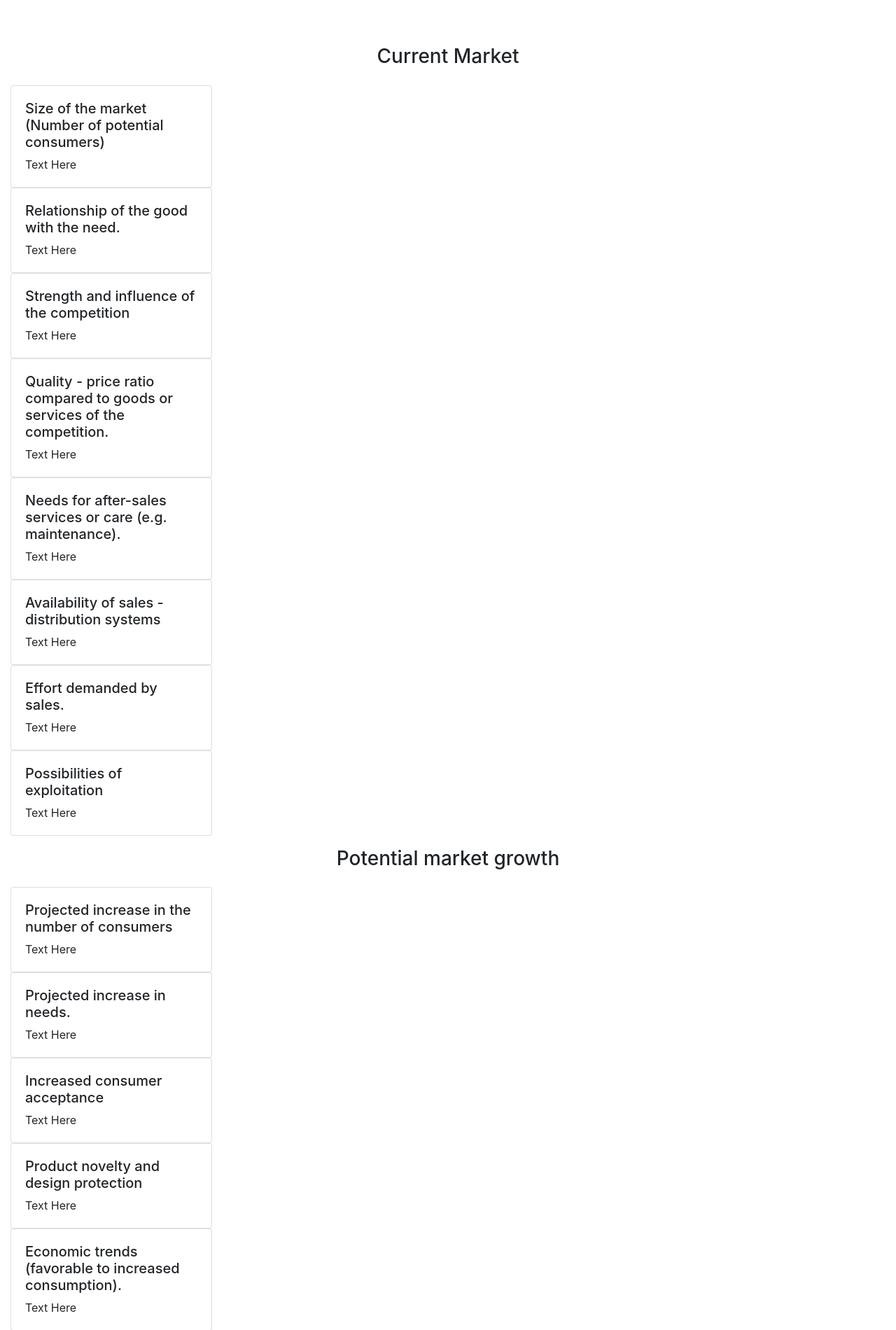
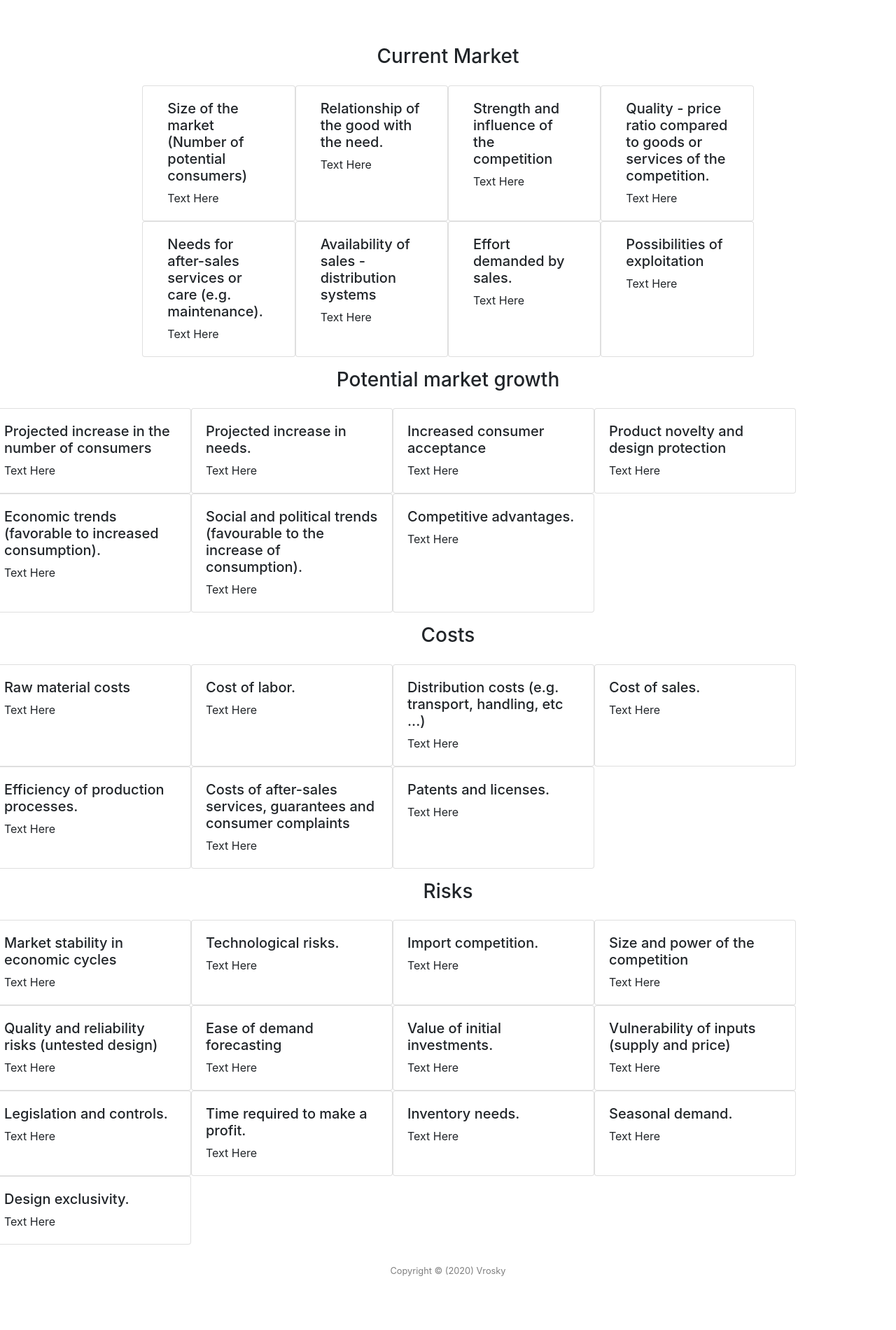
Before and after one commit to Andres6936/Vrosky, a PHP site: page /html/Questions.php in a window 1280 px wide; the page is wider, and only the part inside the window is pictured. Shown: the part 56-1956 px from the top of that part at 70% size. After the commit the page ends 1879 px from the top of that part, so only its background shows below. Run offline with PHP 8.4, Linux system fonts and the light colour scheme.

Commit message:
Align the layout to 2 row and 4 col

```diff
--- a/html/Questions.php
+++ b/html/Questions.php
@@ -32,68 +32,72 @@ $var = new Template();
 $var->showNavigation($links);
 ?>
 
-<section class="col pt-sm-5">
-    <div class="col-sm-6 mx-auto w-75 h-100 p-3">
+<section class="row pt-sm-5">
+    <div class="col-12 mx-auto w-75 h-100 p-3">
         <h3 class="h3 text-center">Current Market</h3>
     </div>
 
-    <div class="card" style="width: 18rem;">
+    <div class="col-sm-12 offset-sm-2">
+        <div class="row">
+            <div class="card col-sm-2" style="width: 18rem;">
                 <div class="card-body">
                     <h5 class="card-tittle">Size of the market (Number of potential consumers)</h5>
                     <p class="card-text">Text Here</p>
                 </div>
             </div>
 
-    <div class="card" style="width: 18rem;">
+            <div class="card col-sm-2" style="width: 18rem;">
                 <div class="card-body">
                     <h5 class="card-tittle">Relationship of the good with the need.</h5>
                     <p class="card-text">Text Here</p>
                 </div>
             </div>
 
-    <div class="card" style="width: 18rem;">
+            <div class="card col-sm-2" style="width: 18rem;">
                 <div class="card-body">
                     <h5 class="card-tittle">Strength and influence of the competition</h5>
                     <p class="card-text">Text Here</p>
                 </div>
             </div>
 
-    <div class="card" style="width: 18rem;">
+            <div class="card col-sm-2" style="width: 18rem;">
                 <div class="card-body">
                     <h5 class="card-tittle">Quality - price ratio compared to goods or services of the competition.</h5>
                     <p class="card-text">Text Here</p>
                 </div>
             </div>
+        </div>
+    </div>
 
-    <div class="card" style="width: 18rem;">
+    <div class="card col-sm-2 offset-sm-2" style="width: 18rem;">
         <div class="card-body">
             <h5 class="card-tittle">Needs for after-sales services or care (e.g. maintenance).</h5>
             <p class="card-text">Text Here</p>
         </div>
     </div>
 
-    <div class="card" style="width: 18rem;">
+    <div class="card col-sm-2" style="width: 18rem;">
         <div class="card-body">
             <h5 class="card-tittle">Availability of sales - distribution systems</h5>
             <p class="card-text">Text Here</p>
         </div>
     </div>
 
-    <div class="card" style="width: 18rem;">
+    <div class="card col-sm-2" style="width: 18rem;">
         <div class="card-body">
             <h5 class="card-tittle">Effort demanded by sales.</h5>
             <p class="card-text">Text Here</p>
         </div>
     </div>
 
-    <div class="card" style="width: 18rem;">
+    <div class="card col-sm-2" style="width: 18rem;">
         <div class="card-body">
             <h5 class="card-tittle">Possibilities of exploitation</h5>
             <p class="card-text">Text Here</p>
         </div>
     </div>
 
-    <div class="col-sm-6 mx-auto w-75 h-100 p-3">
+    <div class="col-12 mx-auto w-75 h-100 p-3">
         <h3 class="h3 text-center">Potential market growth</h3>
     </div>
 
@@ -146,7 +150,7 @@ $var->showNavigation($links);
         </div>
     </div>
 
-    <div class="col-sm-6 mx-auto w-75 h-100 p-3">
+    <div class="col-12 mx-auto w-75 h-100 p-3">
         <h3 class="h3 text-center">Costs</h3>
     </div>
 
@@ -199,7 +203,7 @@ $var->showNavigation($links);
         </div>
     </div>
 
-    <div class="col-sm-6 mx-auto w-75 h-100 p-3">
+    <div class="col-12 mx-auto w-75 h-100 p-3">
         <h3 class="h3 text-center">Risks</h3>
     </div>
 
```
Lines whose indentation alone changed are shown as unchanged.
